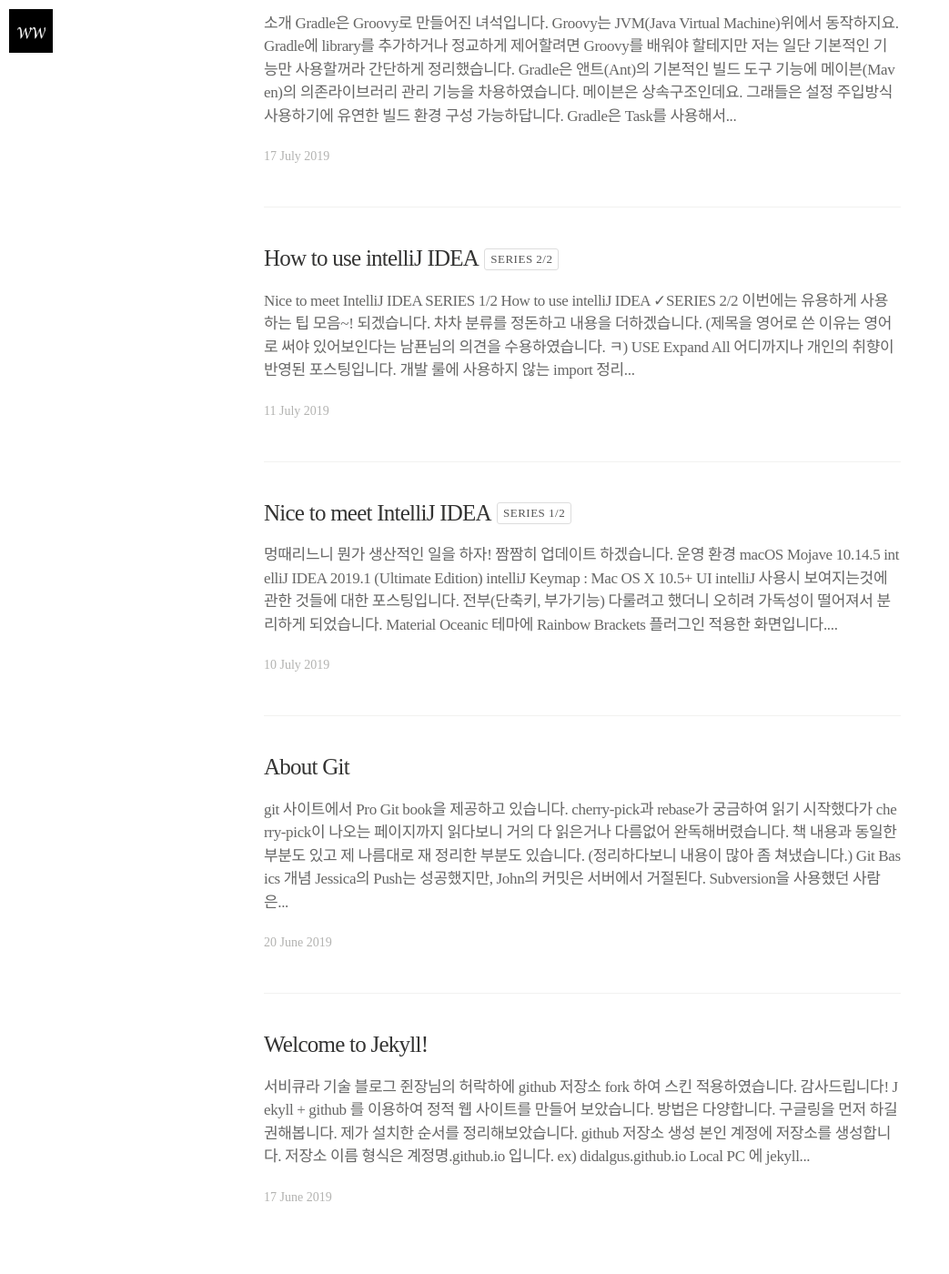
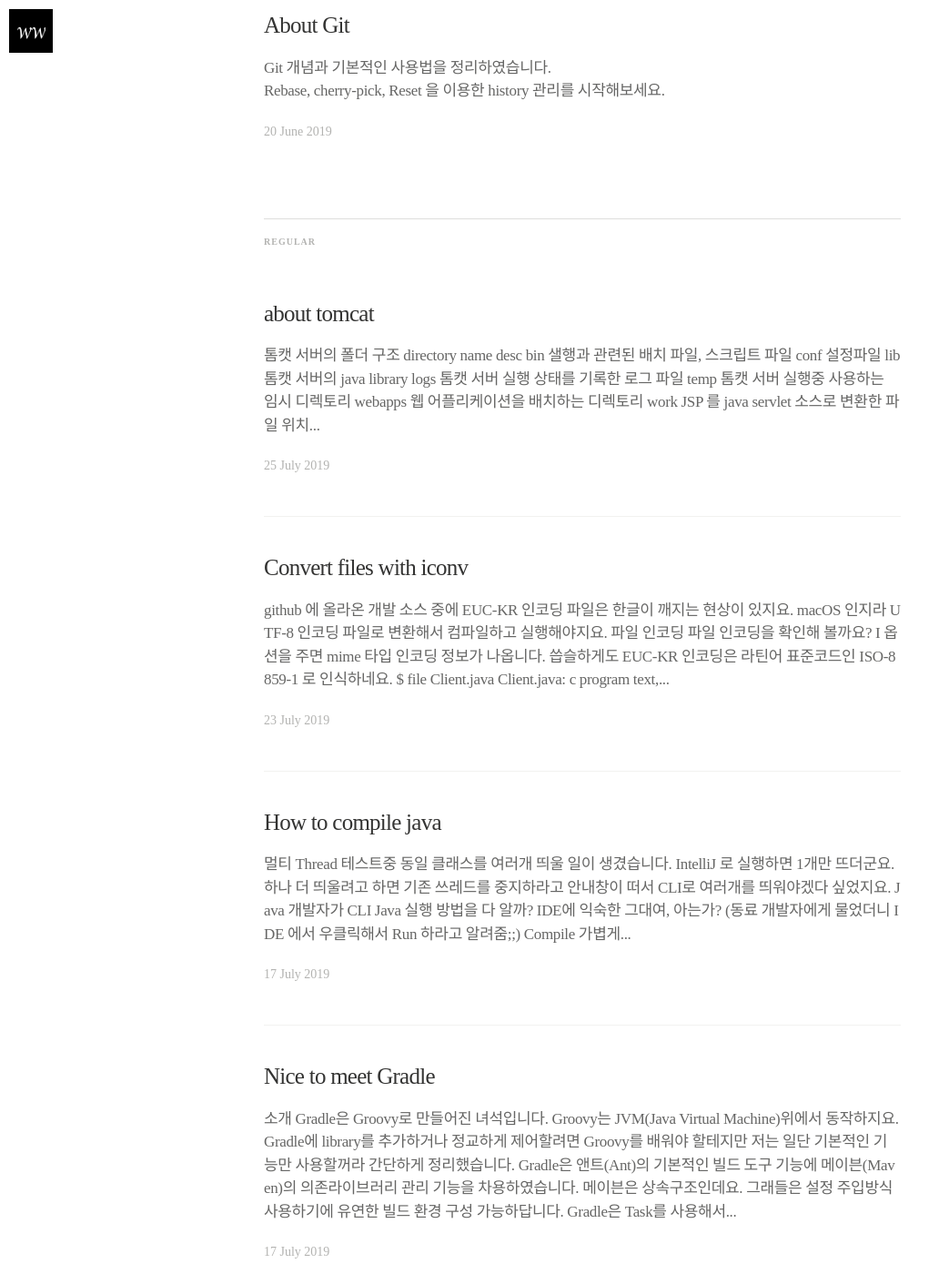
Before and after one commit to didalgus/didalgus.github.io, a Jekyll site: the page built from index.html, in a window 1280 px wide and 1400 px high, scrolled down 784 px. Shown: the whole window at 91% size, without its empty margins (0-1043 px from the left). Built offline with Jekyll 4.4.1, drawn with Linux system fonts in a browser that asks for light colours; nearby versions of some CDN libraries; some web fonts are replaced; the list of posts is cut into pages by our own code; some of the changed text lies outside the part shown.

Commit message:
How to compile java

````diff
--- a/_posts/2019-06-20-About-Git.markdown
+++ b/_posts/2019-06-20-About-Git.markdown
@@ -2,8 +2,8 @@
 layout: post
 title:  "About Git"
 date:   2019-06-20 16:50:00 +0900
-abstract: "About Git "
-tags: [git, commit]
+abstract: "Git 개념과 기본적인 사용법을 정리하였습니다. <br> Rebase, cherry-pick, Reset 을 이용한 history 관리를 시작해보세요."
+tags: [git, commit, featured]
 image:
 toc: true
 categories: Tech git
--- /dev/null
+++ b/_posts/2019-07-22-How-to-compile-JAVA.markdown
@@ -0,0 +1,225 @@
+---
+layout: post
+title:  "How to compile java"
+date:   2019-07-17 17:30:00 +0900
+abstract: ""
+tags: [java]
+image:
+toc: true
+categories: JAVA
+---
+
+멀티 Thread 테스트중 동일 클래스를 여러개 띄울 일이 생겼습니다.
+IntelliJ 로 실행하면 1개만 뜨더군요.
+하나 더 띄울려고 하면 기존 쓰레드를 중지하라고 안내창이 떠서 CLI로 여러개를 띄워야겠다 싶었지요.
+
+
+![IntelliJ]({{ site.url }}/assets/article_images/2019-07-22-How-to-compile-JAVA/2019-07-23-intellij.png)
+
+Java 개발자가 CLI Java 실행 방법을 다 알까?
+IDE에 익숙한 그대여, 아는가?
+(동료 개발자에게 물었더니 IDE 에서 우클릭해서 Run 하라고 알려줌;;)
+
+<br>
+
+
+## Compile
+
+
+가볍게 몸풀기 해볼까요?
+
+프로젝트 생성후 `src` 디렉토리에 `Hello.java` 파일을 생성합니다.
+
+```java
+public class Hello {
+
+	public static void main(String[] args) {
+		System.out.println("Hello World!");
+	}
+}
+```
+
+### javac
+
+동일 `src` 디렉토리에서 `javac` 명령을 수행해서 `src` 디렉토리에 binary 파일 생성~
+
+```bash
+$ javac Hello.java
+
+$ ls
+Hello.java
+Hello.class
+```
+
+### java
+
+동일 `src` 디렉토리에서 `java` 명령으로 실행해볼까요?
+
+```bash
+$ java Hello
+
+Hello World!
+```
+잘되네요.
+
+### javap
+
+그럼 `javap` 명령으로 역컴파일(Decompile) 해볼까요?
+
+
+```bash
+$ javap Hello > Hello.javap
+```
+디컴파일한 파일 내용을 보니 디컴파일 했다는 `Compiled from` 정보가 추가되어 있네요.
+
+```java
+Compiled from "Hello.java"
+public class Hello {
+  public Hello();
+  public static void main(java.lang.String[]);
+}
+```
+
+IDE 에서 바이너리 파일을 열면 CLI 명령어 보다 깔끔하게 자동으로 역컴파일 해주지요. (ex. IntelliJ)
+
+```java
+//
+// Source code recreated from a .class file by IntelliJ IDEA
+// (powered by Fernflower decompiler)
+//
+
+public class Hello {
+    public Hello() {
+    }
+
+    public static void main(String[] var0) {
+        System.out.println("Hello World!");
+    }
+}
+```
+
+
+## Package Compile
+
+
+![java logo]({{ site.url }}/assets/article_images/2019-07-22-How-to-compile-JAVA/u15-java-logo.png)
+
+
+프로젝트 생성후 `./src/lesson/`디렉토리에 `Hello.java` 파일을 생성합니다.
+
+```java
+package lesson;
+
+public class Hello {
+
+	public static void main(String[] args) {
+		System.out.println("Hello World!");
+	}
+}
+```
+
+### javac
+
+그럼 패키지 구성된 파일은 어떻게 컴파일 하면 될까요?
+사실 위에 기본적인 명령과 동일합니다. 옵션은 취향껏(?) 넣으시면 되지요.
+
+<br>
+
+javac -d `클래스파일 빌드경로` `원본소스1 경로` `원본소스2 경로` ...
+javac -d `클래스파일 빌드경로` `소스경로/*.java`
+
+<br>
+
+매뉴얼을 살펴보았습니다.
+ -d 옵션없이 빌드 하는 경우 명령을 실행하는 위치에 바이너리 파일이 생성됩니다.
+
+```bash
+$ man javac
+
+Standard Options
+   -classpath classpath
+          Sets  the  user  class path, overriding the user class path in the CLASSPATH environment variable.  If neither CLASSPATH or -classpath is specified,
+          the user class path consists of the current directory.  See Setting the Class Path for more details.
+
+          If the -sourcepath option is not specified, the user class path is searched for both source files and class files.
+
+
+   -d directory
+          Sets the destination directory for class files.  The destination directory must already exist; javac will not create the destination directory.   If
+          a class is part of a package, javac puts the class file in a subdirectory reflecting the package name, creating directories as needed.  For example,
+          if you specify -d /home/myclasses and the class  is  called  com.mypackage.MyClass,  then  the  class  file  is  called  /home/myclasses/com/mypack-
+          age/MyClass.class.
+
+          If -d is not specified, javac puts the class file in the same directory as the source file.
+
+          Note: The directory specified by -d is not automatically added to your user class path.
+```
+
+
+
+경로는 프로젝트 `/my-project/` root 디렉토리로 이동합니다.
+
+```bash
+$ javac -d ./bin ./src/lesson/Hello.java
+  =
+$ javac -d ./bin ./src/lesson/*.java
+```
+
+bin 디렉토리에 가서 볼까요?
+비어있던 `bin` 디렉토리 하위에 `lesson` 디렉토리와 `Hello.class` 파일이 생성되었네요.
+
+```bash
+$ ll ./bin/lesson/
+
+-rw-r--r--  1 we  staff   425B  7 23 11:34 Hello.class
+```
+
+
+### java
+
+
+"에러를~ 피하고~ 싶었어~ 아무리 애를써도~"
+
+```bash
+$ java Hello
+
+오류: 기본 클래스 Hello을(를) 찾거나 로드할 수 없습니다.
+```
+
+명령어 기본 사용법입니다.
+java -classpath `클래스파일경로` `패키지명.클래스이름`
+
+<br>
+
+`클래스파일 빌드경로`로 지정한 `bin` 디렉토리로 이동합니다.
+패키지 파일을 실행해 볼까요?
+
+```bash
+$ java lesson/Hello
+Hello World!
+
+$ java lesson.Hello
+Hello World!
+```
+
+패키지명으로 호출해도 되고 디렉토리경로로 호출해도 되는군요.
+
+```bash
+$ man java
+
+    -classpath classpath
+    -cp classpath
+          Specifies a list of directories, JAR archives, and ZIP archives to search for class files.  Class path entries are separated by colons (:). Specifying -classpath or -cp overrides any  setting  of
+          the CLASSPATH environment variable.
+
+          If -classpath and -cp are not used and CLASSPATH is not set, the user class path consists of the current directory (.).
+
+```
+`bin` 디렉토리로 이동하지 않고 `classpath` 를 지정해서 실행하는 방법도 있습니다.
+
+실행해볼까요?
+
+```bash
+$ java -classpath ./bin/ lesson.Hello
+Hello World!
+```
--- /dev/null
+++ b/_posts/2019-07-23-Convert-files-with-Iconv.markdown
@@ -0,0 +1,78 @@
+---
+layout: post
+title:  "Convert files with iconv"
+date:   2019-07-23 15:00:00 +0900
+abstract: ""
+tags: [linux, iconv]
+image:
+toc: true
+categories: Utility
+---
+
+![Error]({{ site.url }}/assets/article_images/2019-07-23-Convert-files-with-Iconv/encoding.png)
+
+
+github 에 올라온 개발 소스 중에 EUC-KR 인코딩 파일은 한글이 깨지는 현상이 있지요.
+macOS 인지라 UTF-8 인코딩 파일로 변환해서 컴파일하고 실행해야지요.
+
+
+<br>
+
+## 파일 인코딩
+
+파일 인코딩을 확인해 볼까요?
+I 옵션을 주면 mime 타입 인코딩 정보가 나옵니다.
+<br>
+씁슬하게도 `EUC-KR` 인코딩은 라틴어 표준코드인 `ISO-8859-1` 로 인식하네요.
+
+```bash
+$ file Client.java
+Client.java: c program text, ISO-8859 text
+
+$ file -I Client.java
+Client.java: text/x-c; charset=iso-8859-1
+```
+
+UTF-8 인코딩파일 보시겠습니다.
+```bash
+$ file Test.java
+Test.java: Java source, UTF-8 Unicode text
+
+$ file -I Test.java
+Test.java: text/x-java; charset=utf-8
+```
+
+## ICOV 사용법
+
+아래 명령어로 변환시 파일내용이 콘솔에 그대로 출력되서 나오지요.
+간단한 내용확인만 필요하고 변환된 인코딩 파일 생성은 필요없는 경우겠지요.
+iconv -f `원본파일인코딩` -t `변경인코딩` `원본파일명`
+
+보통은 파일 저장해서 쓰겠지요?
+iconv -f `원본파일인코딩` -t `변경인코딩` `원본파일명` > `새파일명`
+
+
+```bash
+$ iconv -f EUC-KR -t UTF-8 Test.java > Test_utf8.java
+```
+
+## 인코딩 목록
+
+iconv 에서 변환가능한 인코딩 목록입니다.
+
+```bash
+$ iconv -l
+ANSI_X3.4-1968 ANSI_X3.4-1986 ASCII CP367 IBM367 ISO-IR-6 ISO646-US ISO_646.IRV:1991 US US-ASCII CSASCII
+UTF-8 UTF8
+...
+```
+
+
+## 안내말씀
+
+혹시나 해서 드리는 말인데, 파일명 새로 변환하기 귀찮다고 새파일명을 동일이름으로 지정한다면 OKB 파일을 보게될꺼예요.
+귀차니즘이 낳은 대참사를 겪을실껍니다.
+
+```bash
+$ iconv -f EUC-KR -t UTF-8 Test.java > Test.java
+```
--- /dev/null
+++ b/_posts/2019-07-25-About-Tomcat.markdown
@@ -0,0 +1,36 @@
+---
+layout: post
+title:  "about tomcat"
+date:   2019-07-25 15:00:00 +0900
+abstract: ""
+tags: [tomcat]
+image:
+toc: true
+categories: Utility
+---
+
+
+
+
+톰캣 서버의 폴더 구조
+
+|directory name | desc |
+|---|---|
+|bin | 샐행과 관련된 배치 파일, 스크립트 파일 |
+|conf | 설정파일 |
+|lib | 톰캣 서버의 java library |
+|logs | 톰캣 서버 실행 상태를 기록한 로그 파일 |
+|temp | 톰캣 서버 실행중 사용하는 임시 디렉토리 |
+|webapps | 웹 어플리케이션을 배치하는 디렉토리 |
+|work | JSP 를 java servlet 소스로 변환한 파일 위치 |
+
+
+
+$ brew search tomcat
+==> Formulae
+tomcat                       tomcat-native                tomcat@6                     tomcat@7                     tomcat@8 ✔
+
+
+
+$ brew list --versions | grep tomcat
+tomcat@8 8.5.38
--- a/index.html
+++ b/index.html
@@ -32,6 +32,31 @@ layout: default
 </header>
 
 <main class="content" role="main">
+
+    {% if site.tags.featured %}
+    <h5 class="index-headline featured"><span>Featured</span></h5>
+    <div class="container featured">
+      {% for post in site.tags.featured %}
+        <article class="post" itemscope itemtype="http://schema.org/BlogPosting" role="article">
+          <div class="article-item">
+            <header class="post-header">
+              <h2 class="post-title" itemprop="name"><a href="{{ post.url | prepend: site.baseurl }}" itemprop="url">{{ post.title }}</a></h2>
+            </header>
+            <section class="post-excerpt" itemprop="description">
+              <p>{{ post.abstract }}</p>
+            </section>
+            <div class="post-meta">
+              <time datetime="{{ post.date | date_to_long_string }}">{{ post.date | date_to_long_string }}</time>
+  <!--            <span class="post-tags-set">on {{#foreach tags}}<span class="post-tag-{{slug}}">{{#if @first}}{{else}}, {{/if}}<a href="/tag/{{slug}}">{{name}}</a></span>{{/foreach}}</span>-->
+            </div>
+          </div>
+        </article>
+      {% endfor %}
+    </div>
+    <h5 class="index-headline normal"><span>Regular</span></h5>
+    {% endif %}
+
+
 
     <div class="cf frame">
       {% for post in paginator.posts %}
````
Also changed, not shown: assets/article_images/2019-07-22-How-to-compile-JAVA/2019-07-23-intellij.png (added), assets/article_images/2019-07-22-How-to-compile-JAVA/u15-java-logo.png (added), assets/article_images/2019-07-23-Convert-files-with-Iconv/encoding.png (added).
